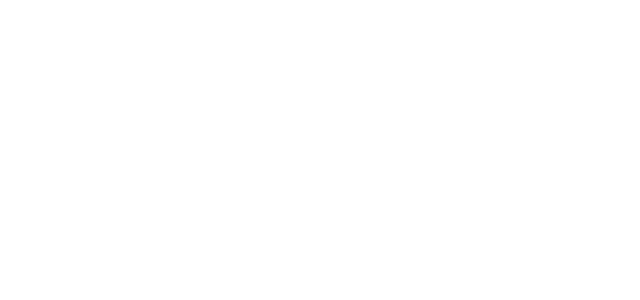
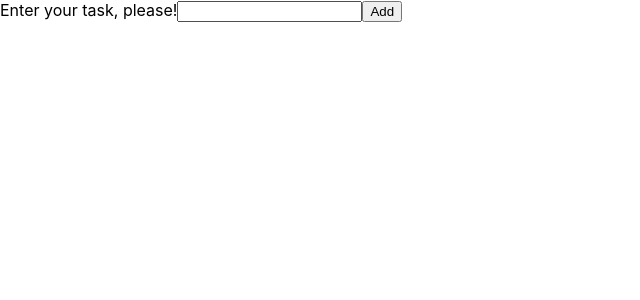
Before and after one commit to EugeneSheuchuk/ToDoLists, a React (Create React App) app: page / in a window 1280 px wide. Shown: the top 300 px of the page, without its empty margins (0-640 px from the left). Built offline with nearby package versions, Linux system fonts and the light colour scheme; the HTML template or start-up script is replaced by a standard one.

Commit message:
create class component with state and add some logic

```diff
--- a/src/App.js
+++ b/src/App.js
@@ -1,9 +1,11 @@
 import React from 'react';
 import './App.css';
+import List from './components/list/List'
 
 function App() {
   return (
-    <div className="App">
+    <div>
+        <List/>
     </div>
   );
 }
--- /dev/null
+++ b/src/components/list/List.jsx
@@ -0,0 +1,68 @@
+import React from 'react';
+import style from './List.module.css';
+
+const status = {
+    complete: 'COMPLETE',
+    inProcess: 'INPROCESS',
+};
+
+class List extends React.Component {
+    constructor(props) {
+        super(props);
+        this.state = {
+            taskId: 0,
+            field: '',
+            tasksList: [],
+        };
+    };
+
+    _onTypeText(e) {
+        const newText = e.target.value;
+        this.setState({field: newText});
+    };
+
+    _addTask(e) {
+        e.preventDefault();
+        const task = {
+            taskId: this.state.taskId,
+            taskText: this.state.field,
+            taskStatus: status.inProcess,
+        };
+        const taskId = this.state.taskId + 1;
+        const tasksList = [...this.state.tasksList];
+        tasksList.push(task);
+        this.setState({
+            taskId, field: '', tasksList,
+        });
+    };
+
+    render() {
+        console.log(this.state);
+        const tasks = this.state.tasksList.map((item, index) => {
+            return (
+                <div className={style.taskContainer} key={`${item.taskText}-${index}`}>
+                    <div className={`${style.taskNumber} ${style.taskItem}`}>{index + 1}.</div>
+                    <div className={`${style.taskText} ${style.taskItem}`}>{item.taskText}</div>
+                    <div className={`${style.taskStatus} ${style.taskItem}`}>{item.taskStatus}</div>
+                </div>
+            );
+        });
+
+        return (
+            <div>
+                <label htmlFor="textInput">Enter your task, please!
+                    <input type="text"
+                           id="textInput"
+                           value={this.state.field}
+                           onChange={(e) => this._onTypeText(e)}/>
+                    <input type="button" value="Add" onClick={(e) => this._addTask(e)}/>
+                </label>
+                <div className={style.tasksContainer}>
+                    {tasks}
+                </div>
+            </div>
+        );
+    }
+}
+
+export default List
--- /dev/null
+++ b/src/components/list/List.module.css
@@ -0,0 +1,4 @@
+.taskItem {
+    display: inline-block;
+    padding: 5px;
+}
```
